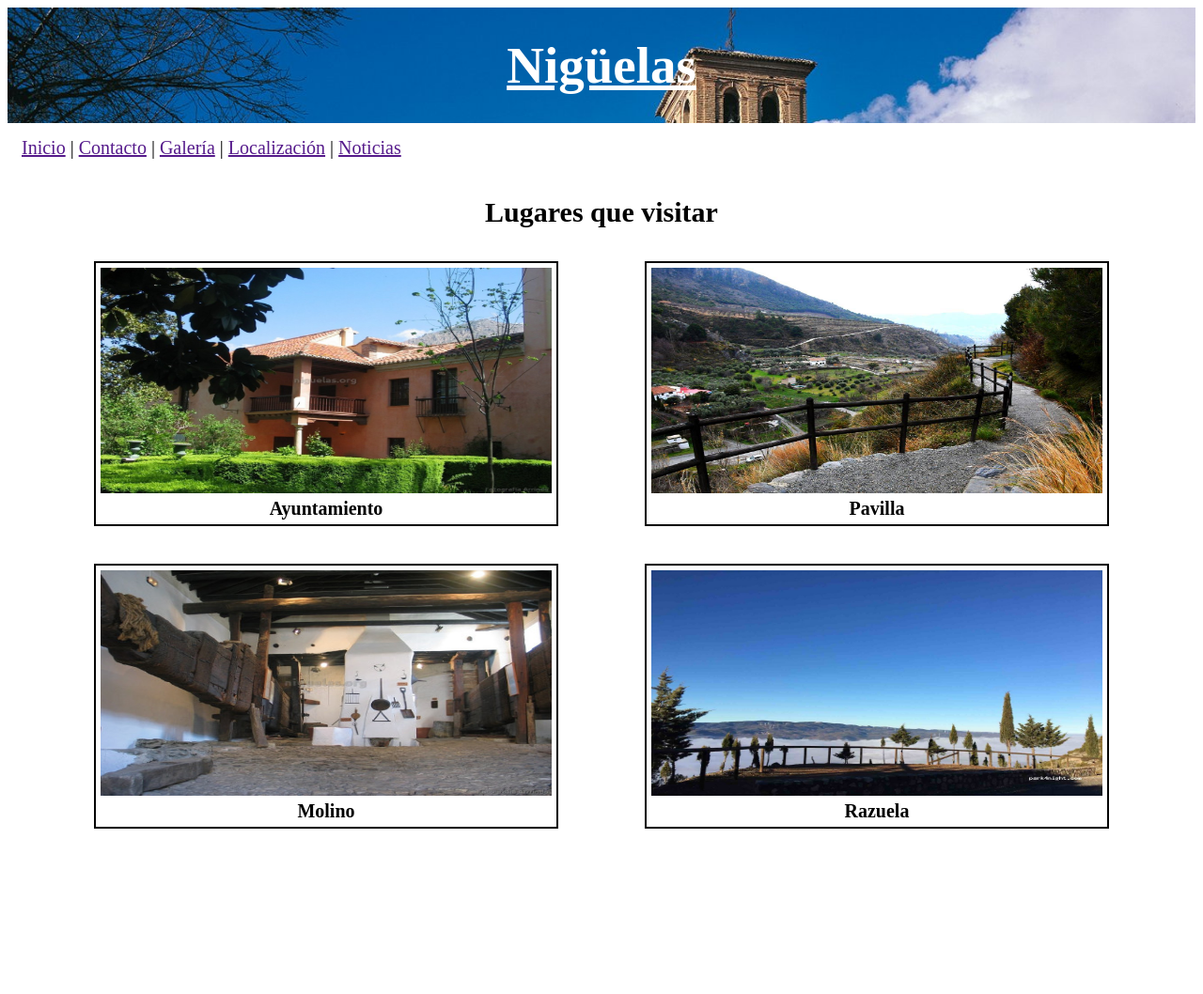
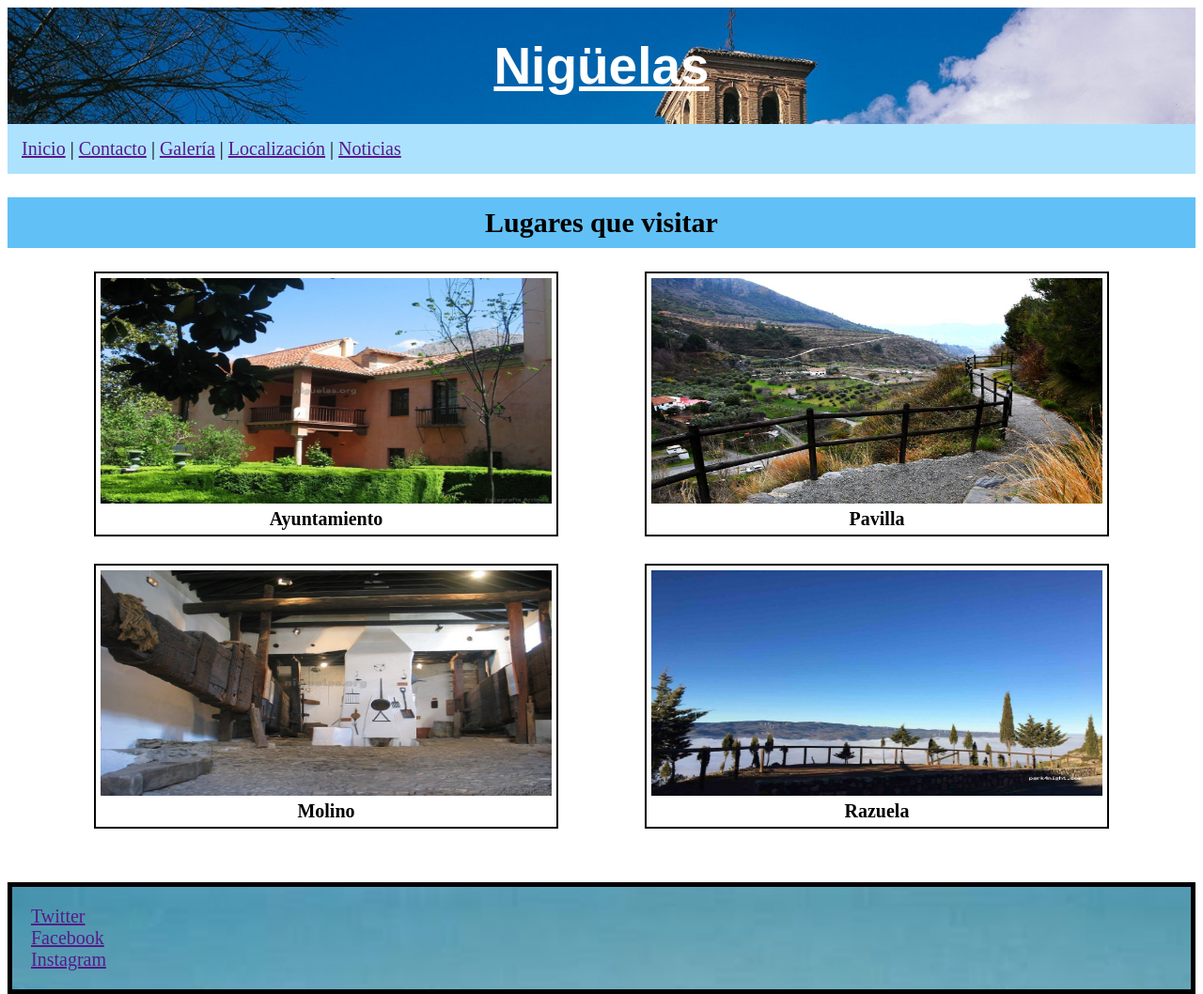
Before and after one commit to Arobles912/Arobles912.github.io, a plain HTML site: page index.html in a window 1280 px wide. Shown: the whole page at 94% size. Before the commit the page ends 882 px from the top, so only its background shows below. Drawn offline with Linux system fonts and the light colour scheme.

Commit message:
Casi terminada la pagina home

```diff
--- a/index.html
+++ b/index.html
@@ -18,12 +18,14 @@
         font-size: 55px;
         color: white;
         text-decoration: underline;
+        font-family: sans-serif;
       }
 
       nav{
         text-align: left;
         font-size: 20px;
         padding: 15px;
+        background-color:#ADE2FF;
       }
 
       div{
@@ -31,27 +33,39 @@
         font-size: 20px;
         border: 2px solid black;
         padding: 5px;
+        position: absolute;
+      }
+
+      section{
+        background-color: #61C1F6;
       }
 
       div.div-image{
-        position: absolute;
         left: 100px;
       }
 
       div.div-image2{
         right: 100px;
-        position: absolute;
       }
       div.div-image3{
-        position: absolute;
         left: 100px;
         top: 600px;
       }
 
       div.div-image4{
-        position: absolute;
         right: 100px;
         top: 600px;
+      }
+
+      footer{
+        position: relative;
+        font-size: 20px;
+        top: 650px;
+        border: solid black 5px;
+        background-image: url(Imagenes/Footer.jpg);
+        background-repeat: no-repeat;
+        background-size: cover;
+        padding: 20px;
       }
 
     </style>
@@ -67,7 +81,7 @@
     </nav>
     <section>
           <article>
-            <h2 style="font-size: 30px; text-align: center; padding-bottom: 10px;">Lugares que visitar</h2>
+            <h2 style="font-size: 30px; text-align: center; padding: 10px;">Lugares que visitar</h2>
             <div class="div-image">
               <img style="width: 480px" height="240px" src="Imagenes/Ayuntamiento.jpg">
               <br>
@@ -90,5 +104,12 @@
             </div>
           </article>
     </section>
+    <footer>
+      <a href="">Twitter</a>
+      <br>
+      <a href="">Facebook</a>
+      <br>
+      <a href="">Instagram</a>
+    </footer>
   </body>
 </html>
```
Also changed, not shown: Imagenes/Footer.jpg (added), Imagenes/Home.png (added).
